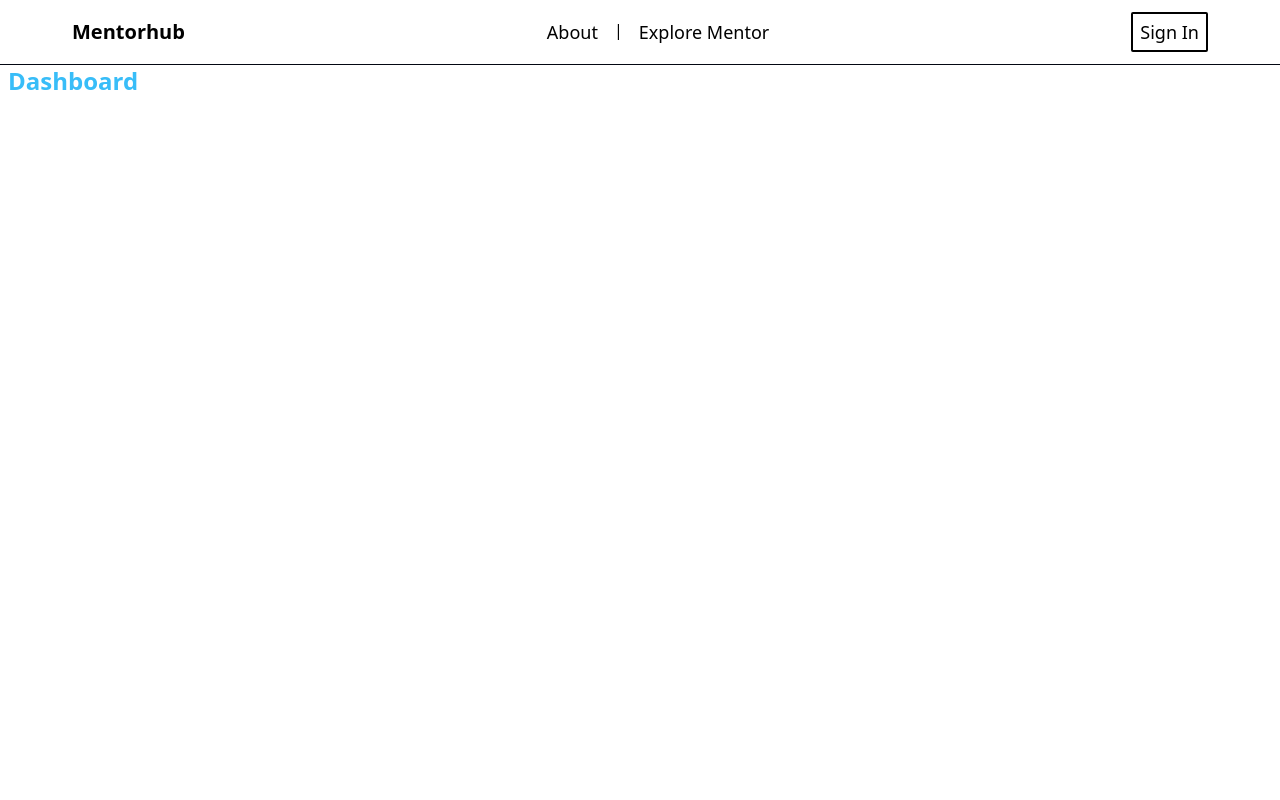
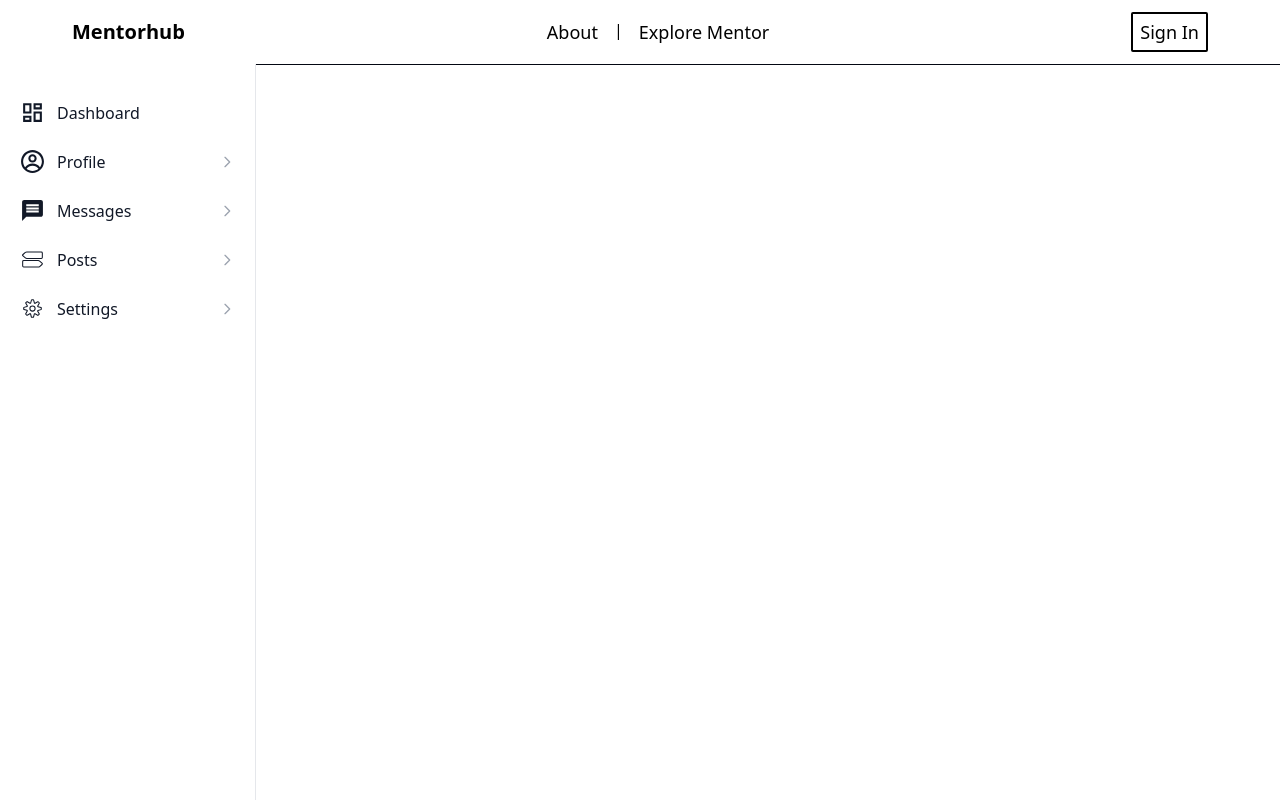
Before and after one commit to Karmanya20/AIOMentor, a React (Vite) app in the folder client/: page /dashboard in a window 1280 px wide. Built offline with nearby package versions, Linux system fonts and the light colour scheme.

Commit message:
Dashboard Updated

```diff
--- a/client/package.json
+++ b/client/package.json
@@ -12,6 +12,7 @@
   "dependencies": {
     "react": "^18.2.0",
     "react-dom": "^18.2.0",
+    "react-icons": "^5.2.1",
     "react-router-dom": "^6.23.0"
   },
   "devDependencies": {
--- /dev/null
+++ b/client/src/components/Sidebar.jsx
@@ -0,0 +1,154 @@
+import { IoMdSearch } from "react-icons/io";
+import { MdOutlineDashboard } from "react-icons/md";
+import { CgProfile } from "react-icons/cg";
+import { MdMessage } from "react-icons/md";
+import { CiSignpostDuo1 } from "react-icons/ci";
+import { CiSettings } from "react-icons/ci";
+export const Sidebar = () => {
+  return (
+    <>
+      <aside
+        id="sidebar"
+        className="fixed top-0 left-0 z-20 flex flex-col flex-shrink-0 w-64 h-full pt-16 font-normal duration-75 lg:flex transition-width"
+        aria-label="Sidebar"
+      >
+        <div className="relative flex flex-col flex-1 min-h-0 pt-0 bg-white border-r border-gray-200 dark:bg-gray-800 dark:border-gray-700">
+          <div className="flex flex-col flex-1 pt-5 pb-4 overflow-y-auto">
+            <div className="flex-1 px-3 space-y-1 bg-white divide-y divide-gray-200 dark:bg-gray-800 dark:divide-gray-700">
+              <ul className="pb-2 space-y-2">
+                <li>
+                  <form action="#" method="GET" className="lg:hidden">
+                    <label htmlFor="mobile-search" className="sr-only">
+                      Search
+                    </label>
+                    <div className="relative">
+                      <div className="absolute inset-y-0 left-0 flex items-center pl-3 pointer-events-none">
+                      <IoMdSearch size={25}/>
+                      </div>
+                      <input
+                        type="text"
+                        name="email"
+                        id="mobile-search"
+                        className="bg-gray-50 border border-gray-300 text-gray-900 text-sm rounded-lg focus:ring-primary-500 focus:border-primary-500 block w-full pl-10 p-2.5 dark:bg-gray-700 dark:border-gray-600 dark:placeholder-gray-400 dark:text-gray-200 dark:focus:ring-primary-500 dark:focus:border-primary-500"
+                        placeholder="Search"
+                      />
+                    </div>
+                  </form>
+                </li>
+                <li>
+                  <a
+                    href={'{{ "/" | relURL }}'}
+                    className="flex items-center p-2 text-base text-gray-900 rounded-lg hover:bg-gray-100 group dark:text-gray-200 dark:hover:bg-gray-700"
+                  >
+                    <MdOutlineDashboard size={25}/>
+                    <span className="ml-3 sidebar-toggle-item">Dashboard</span>
+                  </a>
+                </li>
+                <li>
+                  <button
+                    type="button"
+                    className="flex items-center w-full p-2 text-base text-gray-900 transition duration-75 rounded-lg group hover:bg-gray-100 dark:text-gray-200 dark:hover:bg-gray-700"
+                    aria-controls="dropdown-layouts"
+                    data-collapse-toggle="dropdown-layouts"
+                  >
+                    <CgProfile size={25}/>
+                    <span className="ml-3 sidebar-toggle-item">
+                        Profile
+                    </span>
+                    <svg
+                      className="flex-shrink-0 w-4 h-4 ml-auto text-gray-400 transition duration-75 group-hover:text-gray-900 dark:text-gray-300 dark:group-hover:text-white"
+                      fill="none"
+                      stroke="currentColor"
+                      strokeLinecap="round"
+                      strokeLinejoin="round"
+                      strokeWidth="2"
+                      viewBox="0 0 24 24"
+                      aria-hidden="true"
+                    >
+                      <path d="M9 5l7 7-7 7"></path>
+                    </svg>
+                  </button>
+                </li>
+                <li>
+                  <button
+                    type="button"
+                    className="flex items-center w-full p-2 text-base text-gray-900 transition duration-75 rounded-lg group hover:bg-gray-100 dark:text-gray-200 dark:hover:bg-gray-700"
+                    aria-controls="dropdown-layouts"
+                    data-collapse-toggle="dropdown-layouts"
+                  >
+                    <MdMessage size={25}/>
+                    <span className="ml-3 sidebar-toggle-item">
+                      Messages
+                    </span>
+                    <svg
+                      className="flex-shrink-0 w-4 h-4 ml-auto text-gray-400 transition duration-75 group-hover:text-gray-900 dark:text-gray-300 dark:group-hover:text-white"
+                      fill="none"
+                      stroke="currentColor"
+                      strokeLinecap="round"
+                      strokeLinejoin="round"
+                      strokeWidth="2"
+                      viewBox="0 0 24 24"
+                      aria-hidden="true"
+                    >
+                      <path d="M9 5l7 7-7 7"></path>
+                    </svg>
+                  </button>
+                </li>
+                <li>
+                  <button
+                    type="button"
+                    className="flex items-center w-full p-2 text-base text-gray-900 transition duration-75 rounded-lg group hover:bg-gray-100 dark:text-gray-200 dark:hover:bg-gray-700"
+                    aria-controls="dropdown-layouts"
+                    data-collapse-toggle="dropdown-layouts"
+                  >
+                    <CiSignpostDuo1 size={25}/>
+                    <span className="ml-3 sidebar-toggle-item">
+                      Posts
+                    </span>
+                    <svg
+                      className="flex-shrink-0 w-4 h-4 ml-auto text-gray-400 transition duration-75 group-hover:text-gray-900 dark:text-gray-300 dark:group-hover:text-white"
+                      fill="none"
+                      stroke="currentColor"
+                      strokeLinecap="round"
+                      strokeLinejoin="round"
+                      strokeWidth="2"
+                      viewBox="0 0 24 24"
+                      aria-hidden="true"
+                    >
+                      <path d="M9 5l7 7-7 7"></path>
+                    </svg>
+                  </button>
+                </li>
+                <li>
+                  <button
+                    type="button"
+                    className="flex items-center w-full p-2 text-base text-gray-900 transition duration-75 rounded-lg group hover:bg-gray-100 dark:text-gray-200 dark:hover:bg-gray-700"
+                    aria-controls="dropdown-layouts"
+                    data-collapse-toggle="dropdown-layouts"
+                  >
+                    <CiSettings size={25}/>
+                    <span className="ml-3 sidebar-toggle-item">
+                      Settings
+                    </span>
+                    <svg
+                      className="flex-shrink-0 w-4 h-4 ml-auto text-gray-400 transition duration-75 group-hover:text-gray-900 dark:text-gray-300 dark:group-hover:text-white"
+                      fill="none"
+                      stroke="currentColor"
+                      strokeLinecap="round"
+                      strokeLinejoin="round"
+                      strokeWidth="2"
+                      viewBox="0 0 24 24"
+                      aria-hidden="true"
+                    >
+                      <path d="M9 5l7 7-7 7"></path>
+                    </svg>
+                  </button>
+                </li>
+                  </ul>
+            </div>
+          </div>
+        </div>
+      </aside>
+    </>
+  );
+};
--- a/client/src/pages/Dashboard.jsx
+++ b/client/src/pages/Dashboard.jsx
@@ -1,12 +1,12 @@
 import React from 'react'
+import { Sidebar } from '../components/Sidebar'
 
 const Dashboard = () => {
   return (
     <div>
-
-      <span class="mx-2 text-2xl font-semibold text-sky-400">
+      <span className="mx-2 text-2xl font-semibold text-sky-400">
         Dashboard</span>
-
+      <Sidebar/>
     </div>
   )
 }
```
Also changed, not shown: 1 other file (tests, documents, lock files or other folders).
